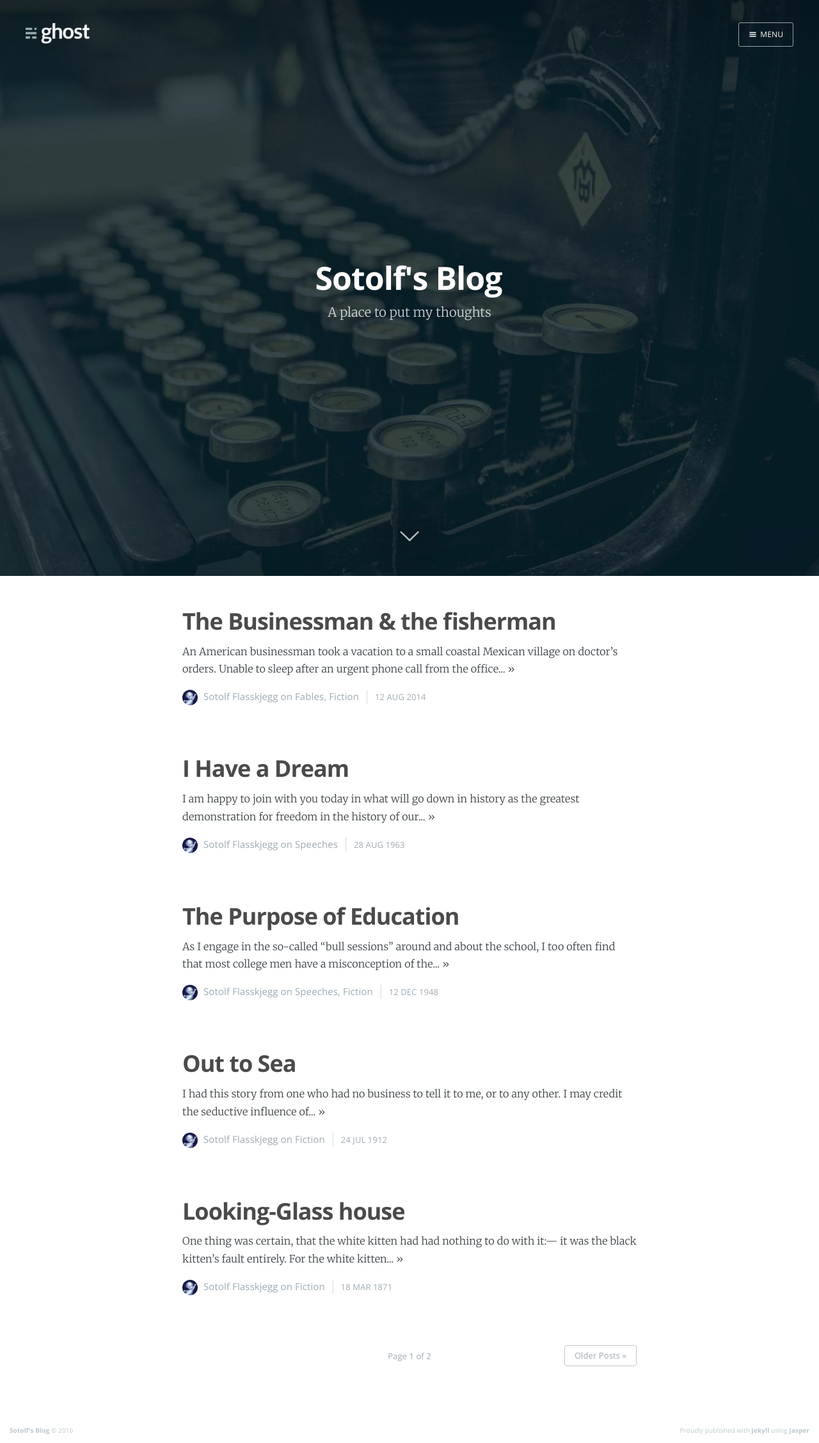
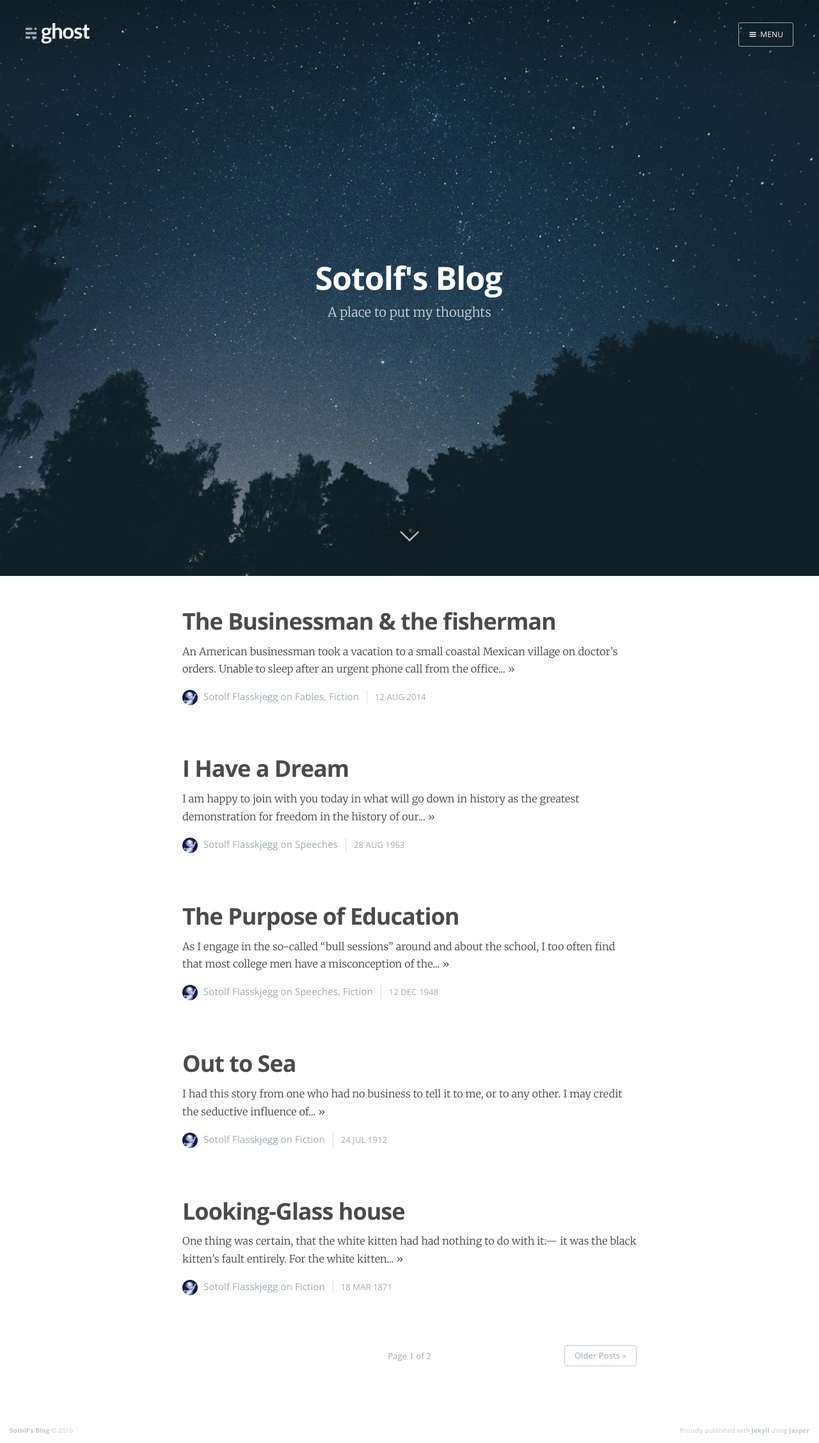
Before and after one commit to opsahl/opsahl.github.io, a Jekyll site: the page built from index.html, in a window 1280 px wide. Shown: the whole page at 64% size. Built offline with Jekyll 4.4.1, drawn with Linux system fonts in a browser that asks for light colours; nearby versions of some CDN libraries; the list of posts is cut into pages by our own code.

Commit message:
Changed the index page

```diff
--- a/index.html
+++ b/index.html
@@ -1,7 +1,7 @@
 ---
 layout: default
-title: Finding The Way Home
-cover: 'assets/images/cover1.jpg'
+title: A place for my thoughts
+cover: 'assets/images/cover4.jpg'
 class: 'home-template'
 navigation: True
 logo: 'assets/images/ghost.png'
```
